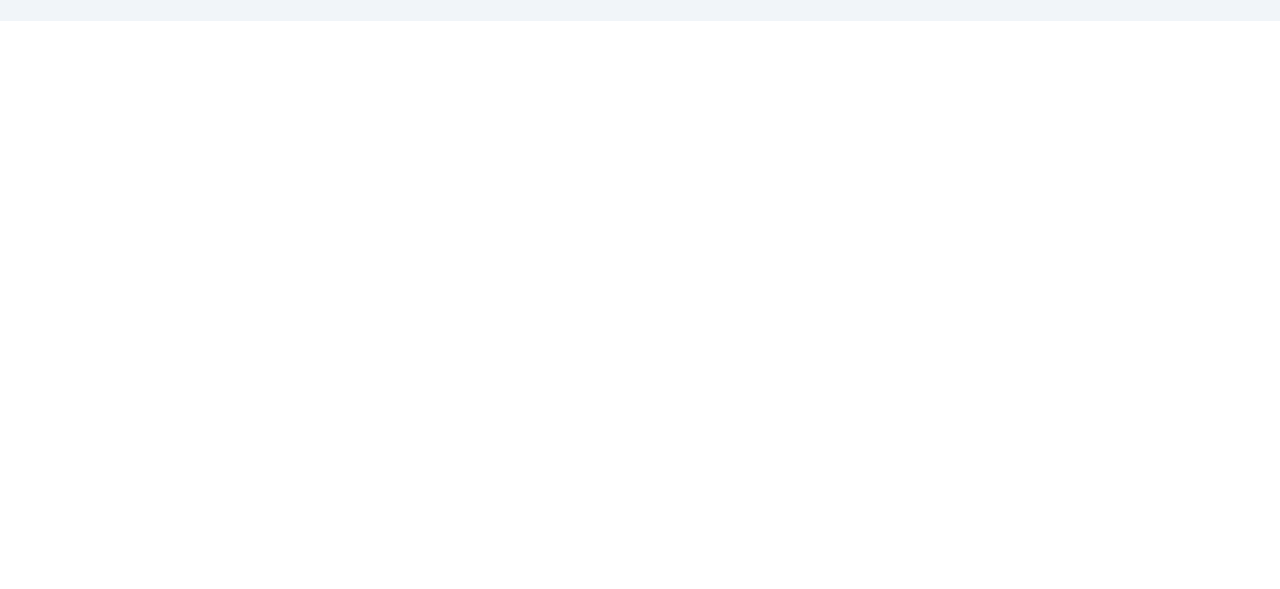
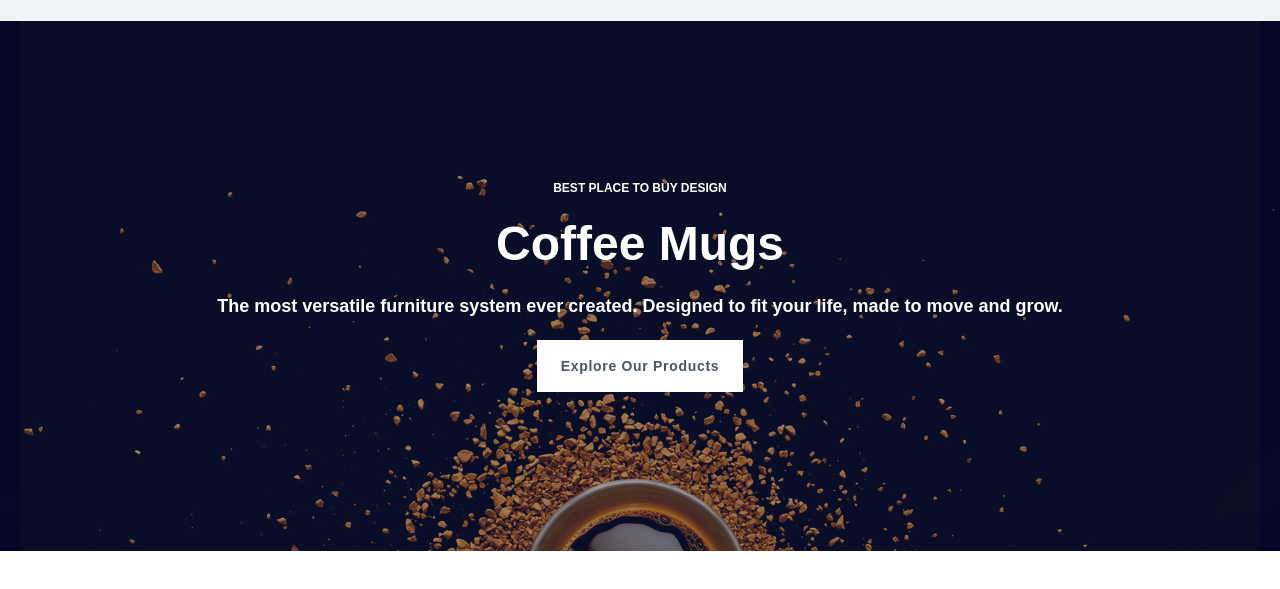
Before and after one commit to Danghieu02072000/landingPage_Coffee-Mugs, a website: page src/index.html in a window 1280 px wide. Shown: the part 51-640 px from the top of the page. Drawn offline with Linux system fonts and the light colour scheme.

Commit message:
add slide page

```diff
--- a/src/index.html
+++ b/src/index.html
@@ -68,7 +68,16 @@
                     </div>
             </header>
             <main>
-                <section class="slider"></section>
+                <section class="slider h-[530px] bg-bg-slider bg-bottom bg-cover bg-no-repeat px-5">
+                    <div class="w-full h-full bg-gray-900 bg-opacity-40 flex items-center justify-center">
+                        <div class="slider-content font-bold text-white text-center">
+                            <h3 class="text-xs  uppercase mb-5 ">Best place to buy design</h3>
+                            <h2 class="text-5xl leading-[3.5rem] li font-bold text-white mb-5">Coffee Mugs</h2>
+                            <p class="text-lg mb-5 block">The most versatile furniture system ever created. Designed to fit your life, made to move and grow.</p>
+                            <a href="#" class="px-6 py-4 bg-white text-gray-600 inline-block text-sm tracking-wider cursor-pointer hover:bg-slate-100 hover:bg-opacity-95">Explore Our Products</a>
+                        </div>
+                    </div>
+                </section>
                 <section class="story"></section>
                 <section class="featured-mugs"></section>
                 <section class="more-product"></section>
--- a/tailwind.config.js
+++ b/tailwind.config.js
@@ -35,7 +35,10 @@ module.exports = {
       },
       animation: {
         slideDown: 'slideDown 1s ease-in-out ',
-      }
+      },
+      backgroundImage: {
+        'bg-slider': "url('../../src/images/img_slide.jpg')",
+      },
     },
   },
   plugins: [],
```
Also changed, not shown: dist/output.css, src/images/img_slide.jpg (added).
